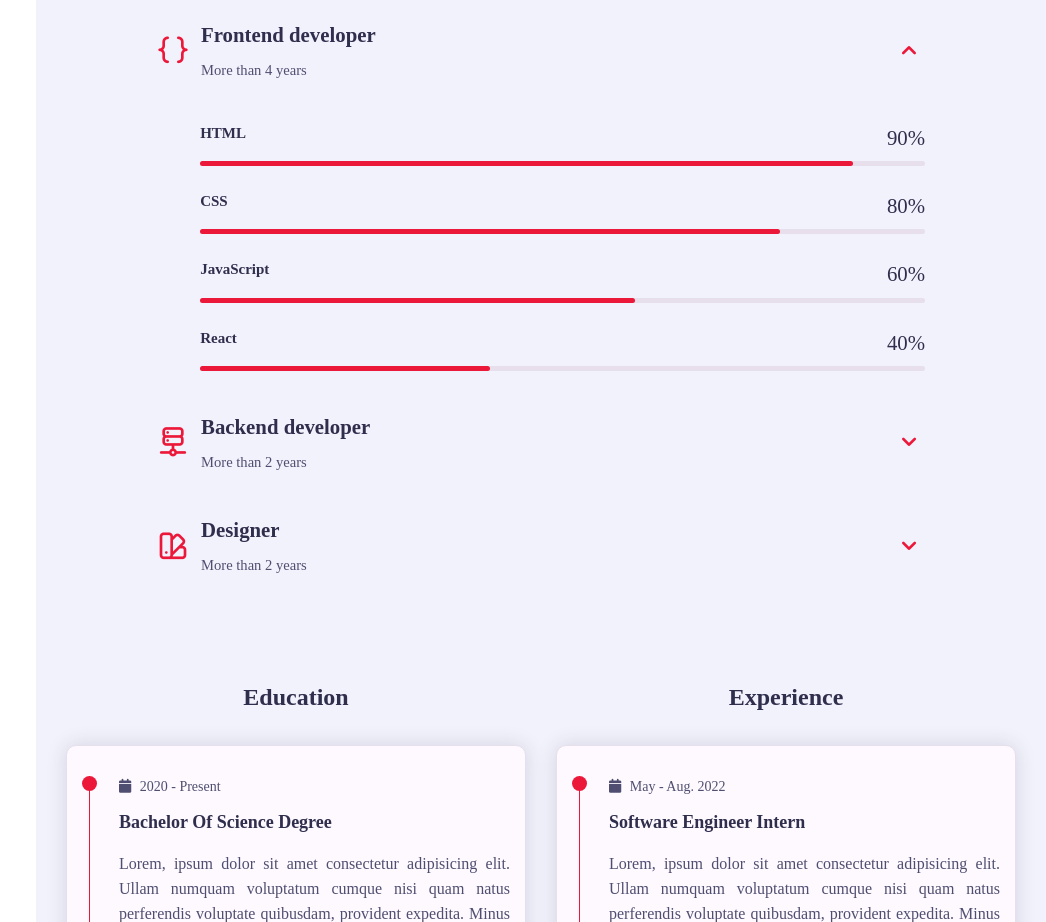
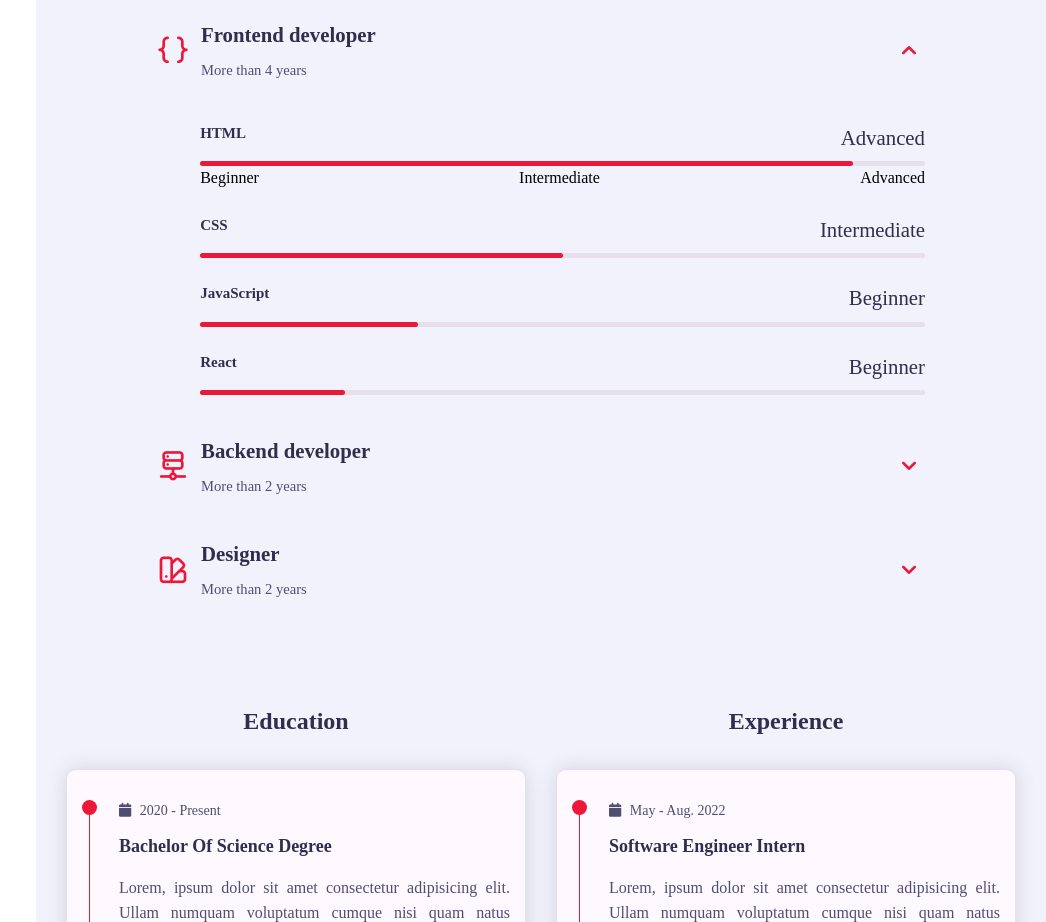
Before and after one commit to MoazAbde/MyWebsite, a plain HTML site: page index.html in a window 1280 px wide. Shown: the part 1700-2622 px from the top of the page, without its empty margins (234-1280 px from the left). Drawn offline with nearby package versions, Linux system fonts and the light colour scheme; a web font is replaced by a local one.

Commit message:
Skills level concept

```diff
--- a/css/style.css
+++ b/css/style.css
@@ -494,6 +494,11 @@ span.about__info-name{
 .skills__percentage{
     display: block;
     background-color: var(--skin-color);
+}
+.skill__level{
+    display: flex;
+    justify-content: space-between;
+
 }
 /* or write it in line (other skills % is in-line styled) */
 .skills_html  {
--- a/index.html
+++ b/index.html
@@ -126,37 +126,43 @@
                                                 <div class="skills__data">
                                                     <div class="skills__title">
                                                         <h3 class="skills__name">HTML</h3>
-                                                        <span class="skills__number">90%</span>
+                                                        <span class="skills__number">Advanced</span>
                                                     </div>
                                                     <div class="skills__bar">
                                                         <div class="skills__percentage skills_html" style="width: 90%;"></div>
+                                                    </div>
+                                                    <div class="skill__level">
+
+                                                        <span >Beginner</span>
+                                                        <span >Intermediate</span>
+                                                        <span >Advanced</span>
                                                     </div>
                                                 </div>
                                                 <div class="skills__data">
                                                     <div class="skills__title">
                                                         <h3 class="skills__name">CSS</h3>
-                                                        <span class="skills__number">80%</span>
+                                                        <span class="skills__number">Intermediate</span>
                                                     </div>
                                                     <div class="skills__bar">
-                                                        <span class="skills__percentage skills_css" style="width: 80%;"></span>
+                                                        <span class="skills__percentage skills_css" style="width: 50%;"></span>
                                                     </div>
                                                 </div>
                                                 <div class="skills__data">
                                                     <div class="skills__title">
                                                         <h3 class="skills__name">JavaScript</h3>
-                                                        <span class="skills__number">60%</span>
+                                                        <span class="skills__number">Beginner</span>
                                                     </div>
                                                     <div class="skills__bar">
-                                                        <span class="skills__percentage skills_js" style="width: 60%;"></span>
+                                                        <span class="skills__percentage skills_js" style="width: 30%;"></span>
                                                     </div>
                                                 </div>
                                                 <div class="skills__data">
                                                     <div class="skills__title">
                                                         <h3 class="skills__name">React</h3>
-                                                        <span class="skills__number">40%</span>
+                                                        <span class="skills__number">Beginner</span>
                                                     </div>
                                                     <div class="skills__bar">
-                                                        <span class="skills__percentage skills_react" style="width: 40%;"></span>
+                                                        <span class="skills__percentage skills_react" style="width: 20%;"></span>
                                                     </div>
                                                 </div>
                                             </div>
```
